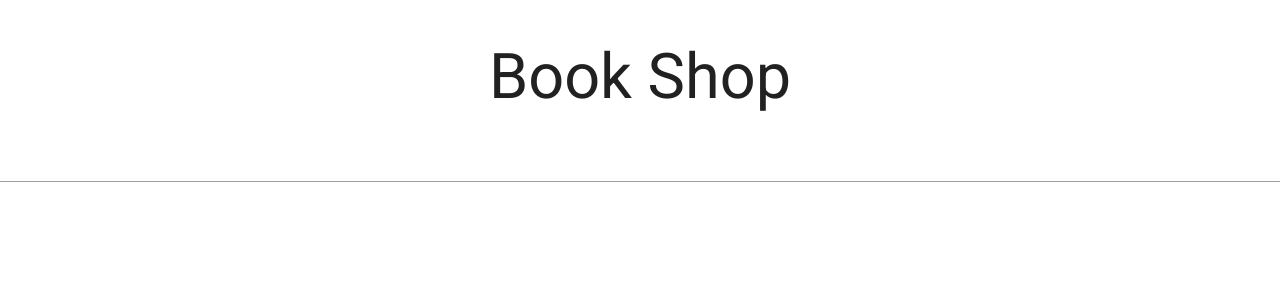
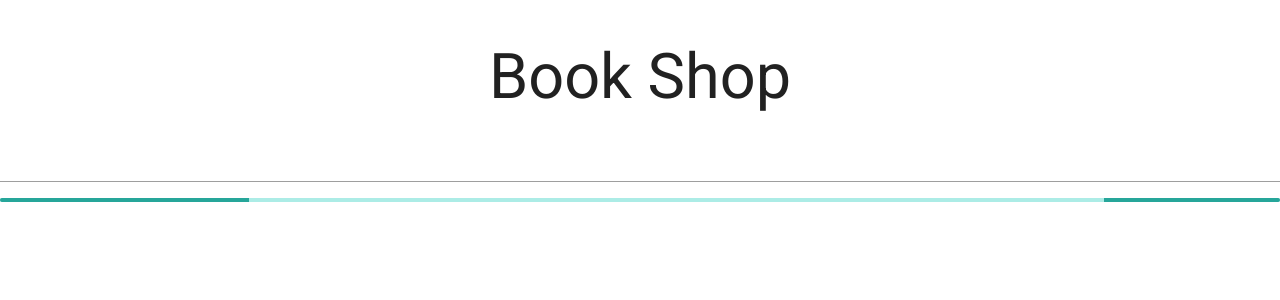
Before and after one commit to schemea/book-shop, an Angular app: page / in a window 1280 px wide. Shown: the top 300 px of the page. Built offline with nearby package versions, Linux system fonts and the light colour scheme.

Commit message:
Add loading icon

```diff
--- a/src/app/app.component.html
+++ b/src/app/app.component.html
@@ -2,6 +2,9 @@
 <h1>Book Shop</h1>
 
 <input [(ngModel)]="searchQuery" (keydown.enter)="search()"/>
+<div class="progress">
+  <div class="indeterminate"></div>
+</div>
 
 <div class="book-collection">
   <ng-container *ngFor="let book of books">
```
